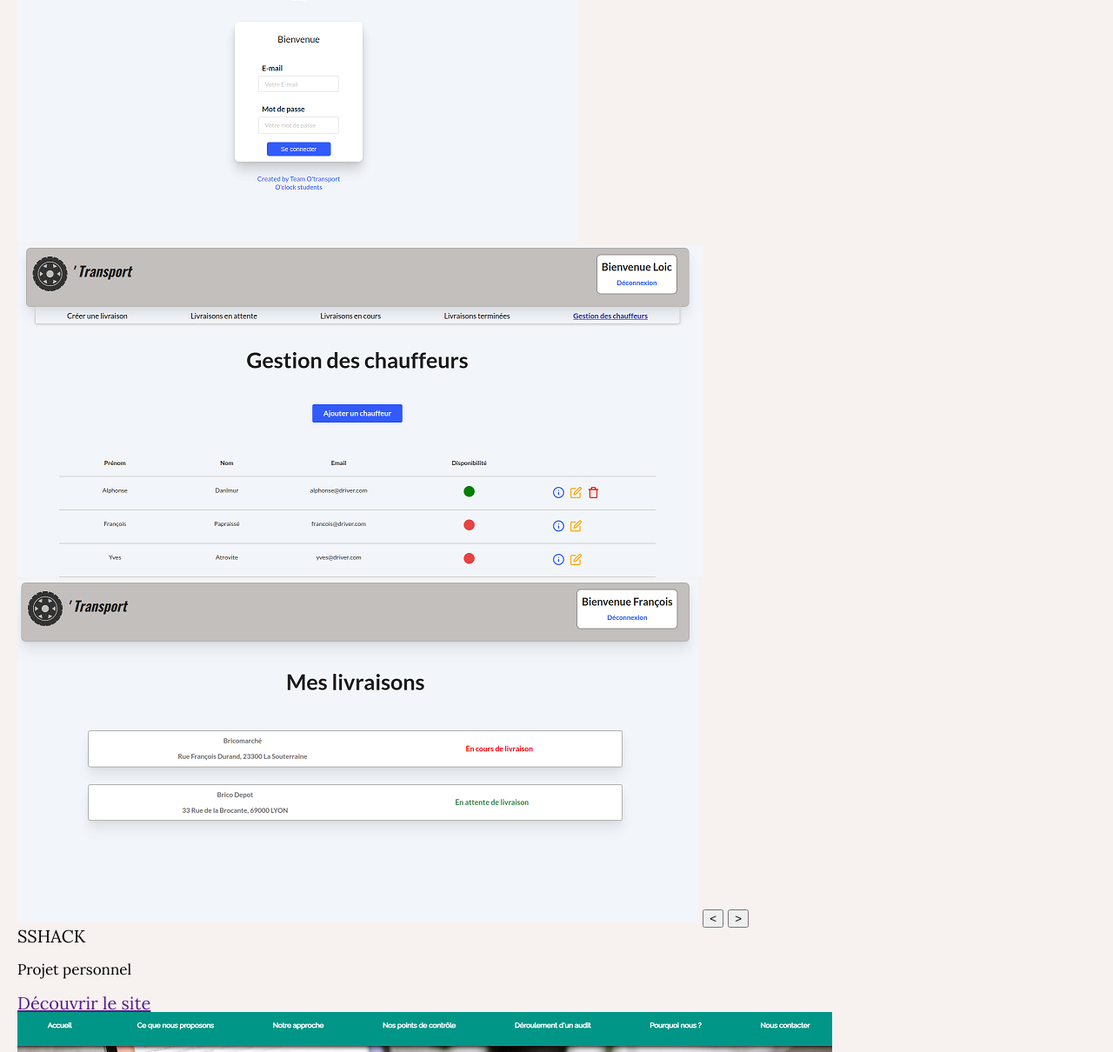
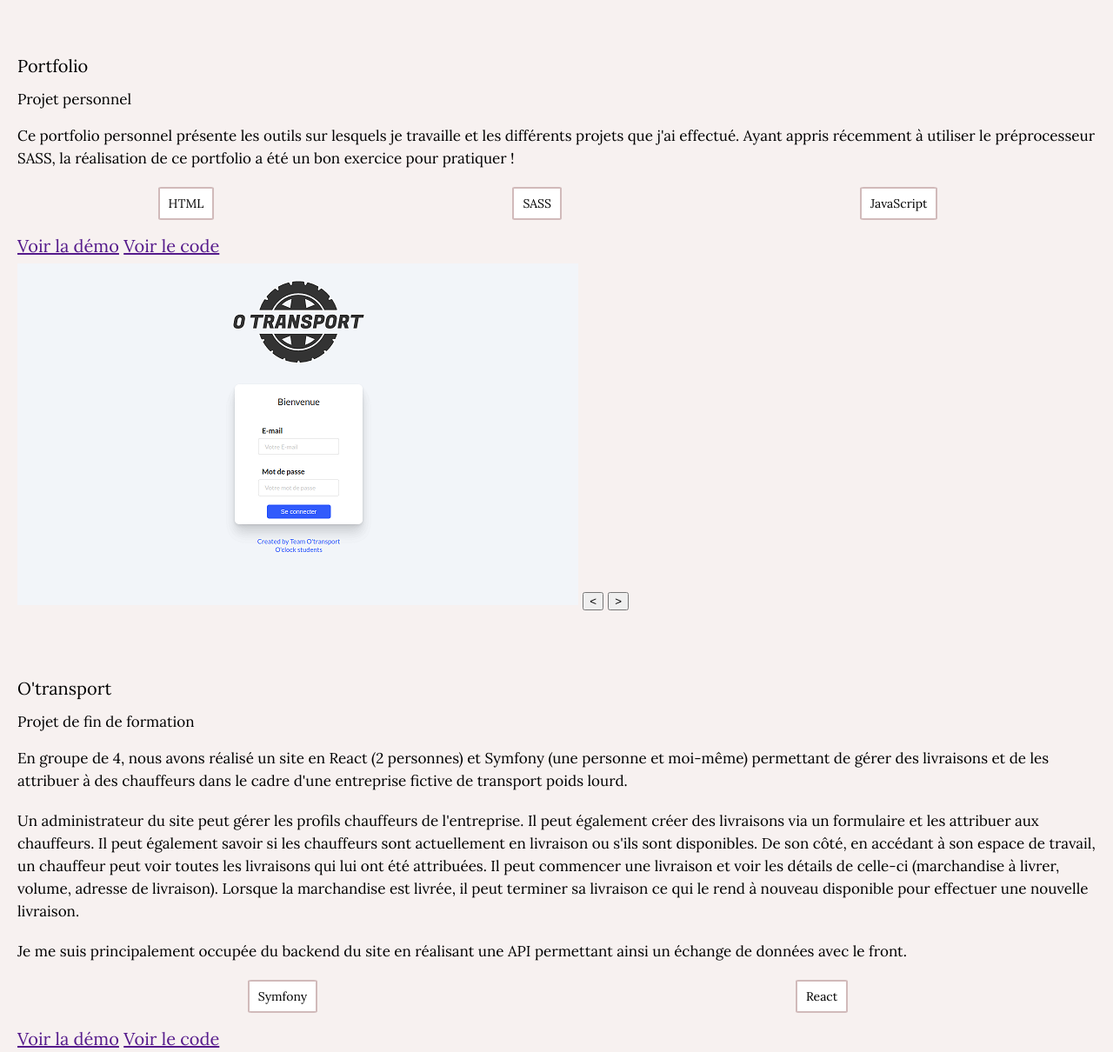
Before and after one commit to celia-tosic/portfolio, a website: page index.html in a window 1280 px wide. Shown: the part 5128-6338 px from the top of the page at 87% size. Drawn offline with Linux system fonts and the light colour scheme.

Commit message:
wip projects section - description of 3  projects

```diff
--- a/index.html
+++ b/index.html
@@ -67,13 +67,35 @@
 
                 <article class="project">
                     <div class="project__content">
-                        <h3 class="project__title">Carnet de voyages</h3>
+                        <h3 class="project__title">Carnet de voyage - en cours</h3>
                         <h4 class="project__subtitle">Projet personnel</h4>
-                        <p class="project__description">Lorem ipsum, dolor sit amet consectetur adipisicing elit. Provident incidunt esse neque laudantium suscipit sequi doloremque! Voluptas, error magni. Impedit reprehenderit consequuntur aperiam dolor quae minima architecto cupiditate tempore nesciunt!</p>
-                        <span class="project__techno"></span>
+                        <p class="project__description">Carnet de voyage est un site permettant de garder une trace dématerialisée des voyages effectués tout au long de sa vie. En créant un compte, un utilisateur pourra accéder à son espace personnel. Il pourra y ajouter des voyages et y inscrire différentes informations liées à ceux-ci (date, durée, destination, description).</p>
+                        <div class="project__techno">
+                            <span>Symfony</span><span>SASS</span>
+                        </div>
                     </div>
+                    <div class="project__slider">
+                        <img class="image" src="images/wip.png" alt="work in progress">
+                    </div>
+                </article>
+
+                <article class="project">
+                    <div class="project__content">
+                        <h3 class="project__title">Portfolio</h3>
+                        <h4 class="project__subtitle">Projet personnel</h4>
+                        <p class="project__description">Ce portfolio personnel présente les outils sur lesquels je travaille et les différents projets que j'ai effectué. Ayant appris récemment à utiliser le préprocesseur SASS, la réalisation de ce portfolio a été un bon exercice pour pratiquer ! </p>
+                        <div class="project__techno">
+                            <span>HTML</span><span>SASS</span><span>JavaScript</span>
+                        </div>
                     <div>
-                        <img class="image" src="images/work-in-progress.png" alt="work in progress">
+                    <div class="project__actions">
+                        <a class="link" href="">Voir la démo</a>
+                        <a class="link" href="">Voir le code</a>
+                    </div>
+                    <div class="project__slider">
+                        <img class="slider-img slider__img--current" src="images/otransport-accueil.png" alt="">
+                        <button class="btn slider-btn" type="button" aria-label="Précédent">&lt;</button>
+                        <button class="btn slider-btn" type="button" aria-label="Suivant">&gt;</button>
                     </div>
                 </article>
 
@@ -81,8 +103,16 @@
                     <div class="project__content">
                         <h3 class="project__title">O'transport</h3>
                         <h4 class="project__subtitle">Projet de fin de formation</h4>
-                        <p class="project__description"></p>
-                        <span class="project__techno"></span>
+                        <p class="project__description">En groupe de 4, nous avons réalisé un site en React (2 personnes) et Symfony (une personne et moi-même) permettant de gérer des livraisons et de les attribuer à des chauffeurs dans le cadre d'une entreprise fictive de transport poids lourd.</p>
+
+                            <p>Un administrateur du site peut gérer les profils chauffeurs de l'entreprise. Il peut également créer des livraisons via un formulaire et les attribuer aux chauffeurs. Il peut également savoir si les chauffeurs sont actuellement en livraison ou s'ils sont disponibles.
+
+                            De son côté, en accédant à son espace de travail, un chauffeur peut voir toutes les livraisons qui lui ont été attribuées. Il peut commencer une livraison et voir les détails de celle-ci (marchandise à livrer, volume, adresse de livraison). Lorsque la marchandise est livrée, il peut terminer sa livraison ce qui le rend à nouveau disponible pour effectuer une nouvelle livraison.</p>
+
+                            <p>Je me suis principalement occupée du backend du site en réalisant une API permettant ainsi un échange de données avec le front.</p>
+                        <div class="project__techno">
+                            <span>Symfony</span><span>React</span>
+                        </div>
                     <div>
                     <div class="project__actions">
                         <a class="link" href="">Voir la démo</a>
@@ -103,7 +133,9 @@
                         <h3 class="project__title">SSHACK</h3>
                         <h4 class="project__subtitle">Projet personnel</h4>
                         <p class="project__description"></p>
-                        <span class="project__techno"></span>
+                        <div class="project__techno">
+                            <span>HTML</span><span>CSS</span><span>JavaScript</span>
+                        </div>
                     </div>
                     <div class="project__actions">
                         <a class="link" href="">Découvrir le site</a>
@@ -122,7 +154,9 @@
                         <h3 class="project__title">Challenges Frontend Mentor</h3>
                         <h4 class="project__subtitle">Projets personnels</h3>
                         <p class="project__description"></p>
-                        <span class="project__techno"></span>
+                        <div class="project__techno">
+                            <span>HTML</span><span>CSS/SASS</span><span>JavaScript</span>
+                        </div>
                     </div>
                     <div class="project__actions">
                         <a class="link" href="">Découvrir les projets</a>
--- a/sass/main.scss
+++ b/sass/main.scss
@@ -139,3 +139,32 @@
 
     }
 }
+
+.project{
+    padding: 2rem 0rem;
+    margin-bottom: 4rem;
+
+        &__description{
+            margin-bottom: 2rem;
+        }
+        &__techno{
+            display: flex;
+            flex-wrap: wrap;
+            justify-content: space-around;
+            align-items: center;
+            span{
+                padding :1rem;
+                margin-right: 2rem;
+                margin-bottom:2rem;
+                font-size: 1.4rem;
+                background-color: rgba(255, 255, 255);
+                border-radius: 5%;
+                border: 2px solid rgb(209, 186, 186);
+            }
+
+        }
+
+        &__slider{
+            margin-top: 1rem;
+        }
+}
```
Also changed, not shown: css/style.css, images/wip.png (added), 1 other file.
